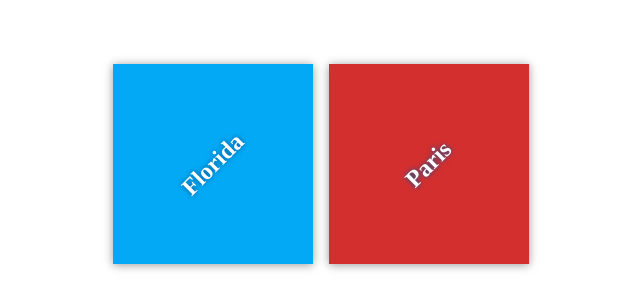
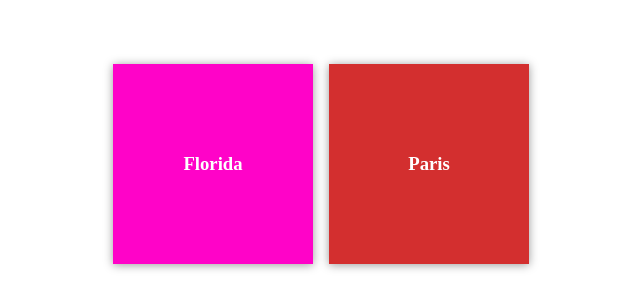
Before and after one commit to komari6/my-travel-plans, a plain HTML site: page index.html in a window 1280 px wide. Shown: the part 236-544 px from the top of the page, without its empty margins (319-959 px from the left). Drawn offline with Linux system fonts and the light colour scheme.

Commit message:
Add some modified in index and css

```diff
--- a/css/app.css
+++ b/css/app.css
@@ -51,7 +51,7 @@ text-shadow: 0 0 5px #01579b;
 }
 
 #florida {
-background-color: #03a9f4;
+background-color: #ff03c8;
 }
 
 #paris {
--- a/index.html
+++ b/index.html
@@ -13,11 +13,11 @@
     <div class="container">
         <div class="destination-container">
             <div class="destination" id="florida">
-                <h2>Florida</h2>
+                <h3>Florida</h3>
             </div>
 
             <div class="destination" id="paris">
-                <h2>Paris</h2>
+                <h3>Paris</h3>
             </div>
         </div>
     </div>
```
